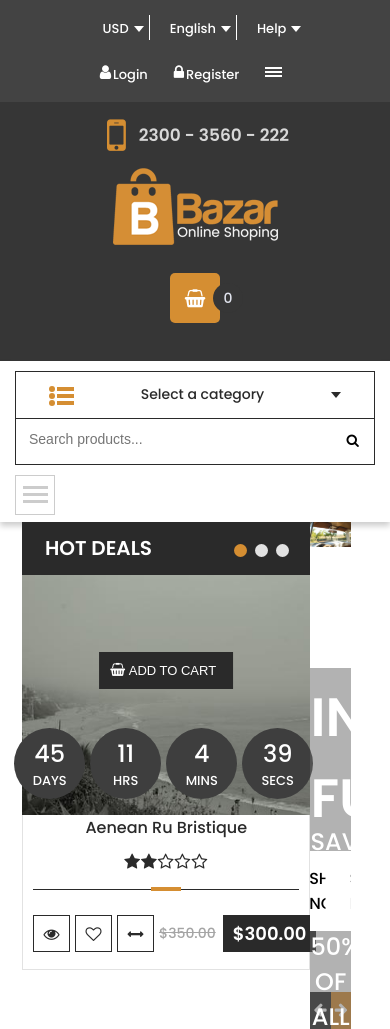
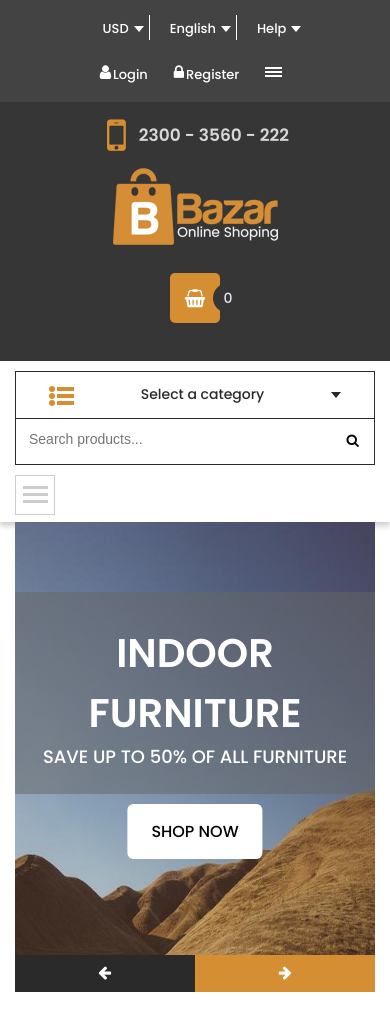
Before and after one commit to SHAH0001/bazar, a Vue app: page / in a window 390 px wide. After the commit the page ends 992 px from the top, so only its background shows below. Built offline with nearby package versions, Linux system fonts and the light colour scheme.

Commit message:
slider with adaptive done

```diff
--- a/src/App.vue
+++ b/src/App.vue
@@ -637,7 +637,8 @@
 
   .nav {
     @include max-width-650 {
-      position: absolute;
+      position: fixed;
+      overflow: scroll;
       width: 100%;
       height: 100%;
       top: 0;
@@ -669,7 +670,6 @@
       height: 100%;
       flex-direction: column;
       z-index: 5;
-      background-color: #ccc;
       margin: 0;
       justify-content: inherit;
     }
@@ -684,6 +684,7 @@
     padding: 31px 17px;
 
     @include max-width-650 {
+      background-color: #ccc;
       color: #fff;
       width: 100%;
     }
--- a/src/assets/scss/mixins/_adaptive.scss
+++ b/src/assets/scss/mixins/_adaptive.scss
@@ -1,5 +1,11 @@
 @mixin max-width-1150 {
     @media screen and (max-width: 1150px) {
+        @content
+    }
+}
+
+@mixin max-width-750 {
+    @media screen and (max-width: 750px) {
         @content
     }
 }
@@ -16,6 +22,12 @@
     }
 }
 
+@mixin max-width-550 {
+    @media screen and (max-width: 550px) {
+        @content
+    }
+}
+
 @mixin max-width-530 {
     @media screen and (max-width: 530px) {
         @content
--- a/src/components/Slider/V-slider-item.vue
+++ b/src/components/Slider/V-slider-item.vue
@@ -19,13 +19,26 @@ export default {
 }
 </script>
 <style lang="scss" scoped>
+    @import '@/assets/scss/style';
 
     .v-slider-item {
         position: relative;
+
+        @include max-width-1150 {
+            width: 100%;
+        }
     }
 
     .v-slider-item img {
         display: block;
+
+        @include max-width-1150 {
+            width: 100%;
+        }
+
+        @include max-width-750 {
+            height: 100%;
+        }
     }
 
     .v-slider-text {
@@ -37,18 +50,31 @@ export default {
         text-transform: uppercase;
         padding: 6.6% 0;
         background-color: rgba(102, 102, 102, .5);
+
+        @include max-width-430 {
+            top: 15%;
+        }
     }
 
     .v-slider-title {
         font-size: 54px;
         color: #fff;
         margin: 7px 0 0 0;
+
+        @include max-width-550 {
+            font-size: 40px;
+        }
     }
 
     .v-slider-description {
         font-size: 24px;
         color: #fff;
         margin: -15px 0 0 0;
+
+        @include max-width-550 {
+            font-size: 18px;
+            margin: 0;
+        }
     }
 
     .v-shop-now {
@@ -62,6 +88,10 @@ export default {
         background-color: #fff;
         color: #000;
         padding: 15px 24px;
+
+        @include max-width-430 {
+            top: 60%;
+        }
     }
 
 </style>
--- a/src/components/Slider/V-slider.vue
+++ b/src/components/Slider/V-slider.vue
@@ -55,6 +55,10 @@ export default {
     .v-slider-wrapper {
         width: 100%;
         overflow: hidden;
+
+        @include max-width-1150 {
+            position: relative;
+        }
     }
 
     .v-slider {
@@ -65,10 +69,18 @@ export default {
 
     .slider-prev {
         background-color: $mainColor;
+
+        @include max-width-1150 {
+            left: 0;
+        }
     }
 
     .slider-next {
         background-color: $secondColor;
+
+        @include max-width-1150 {
+            right: 0;
+        }
     }
 
     .slider-button {
@@ -78,6 +90,11 @@ export default {
         outline: none;
         cursor: pointer;
         padding: 10px 0;
+
+        @include max-width-1150 {
+            position: absolute;
+            bottom: 0;
+        }
     }
 
     .slider-button i {
--- a/src/views/Home.vue
+++ b/src/views/Home.vue
@@ -95,6 +95,10 @@ import vSlider from '../components/Slider/V-slider.vue'
     .main-slider-block-left {
         max-width: 360px;
         margin: 0 0 0 7px;
+
+        @include max-width-1150 {
+            display: none;
+        }
     }
 
     .hot-deals-block {
@@ -234,6 +238,11 @@ import vSlider from '../components/Slider/V-slider.vue'
     .main-slider-block-right {
         width: 750px;
         margin: 0 24px 0 0;
+
+        @include max-width-1150 {
+            width: 100%;
+            margin: 0;
+        }
     }
 
 </style>
```
Also changed, not shown: src/assets/images/slider_1.jpg, src/assets/images/slider_2.jpg.
